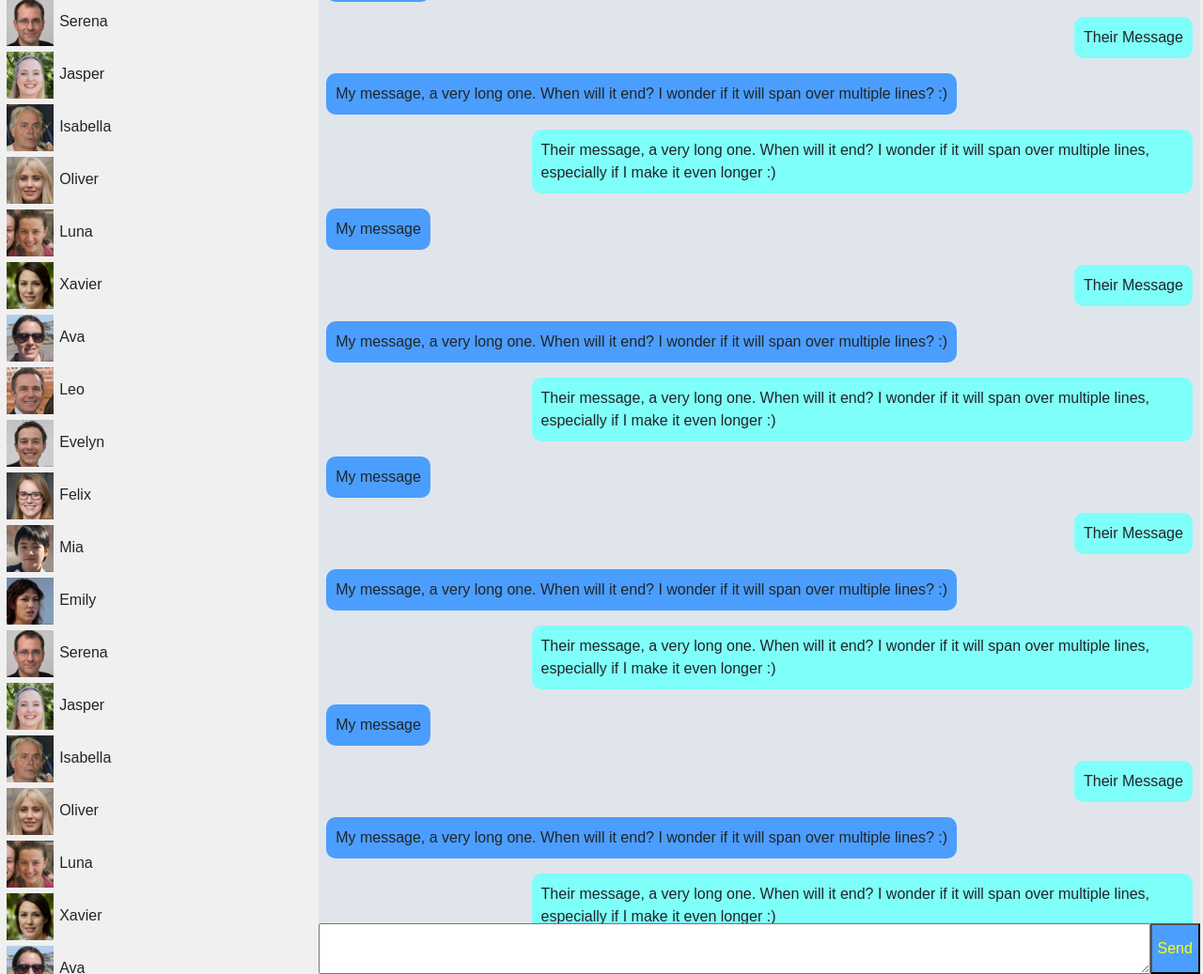
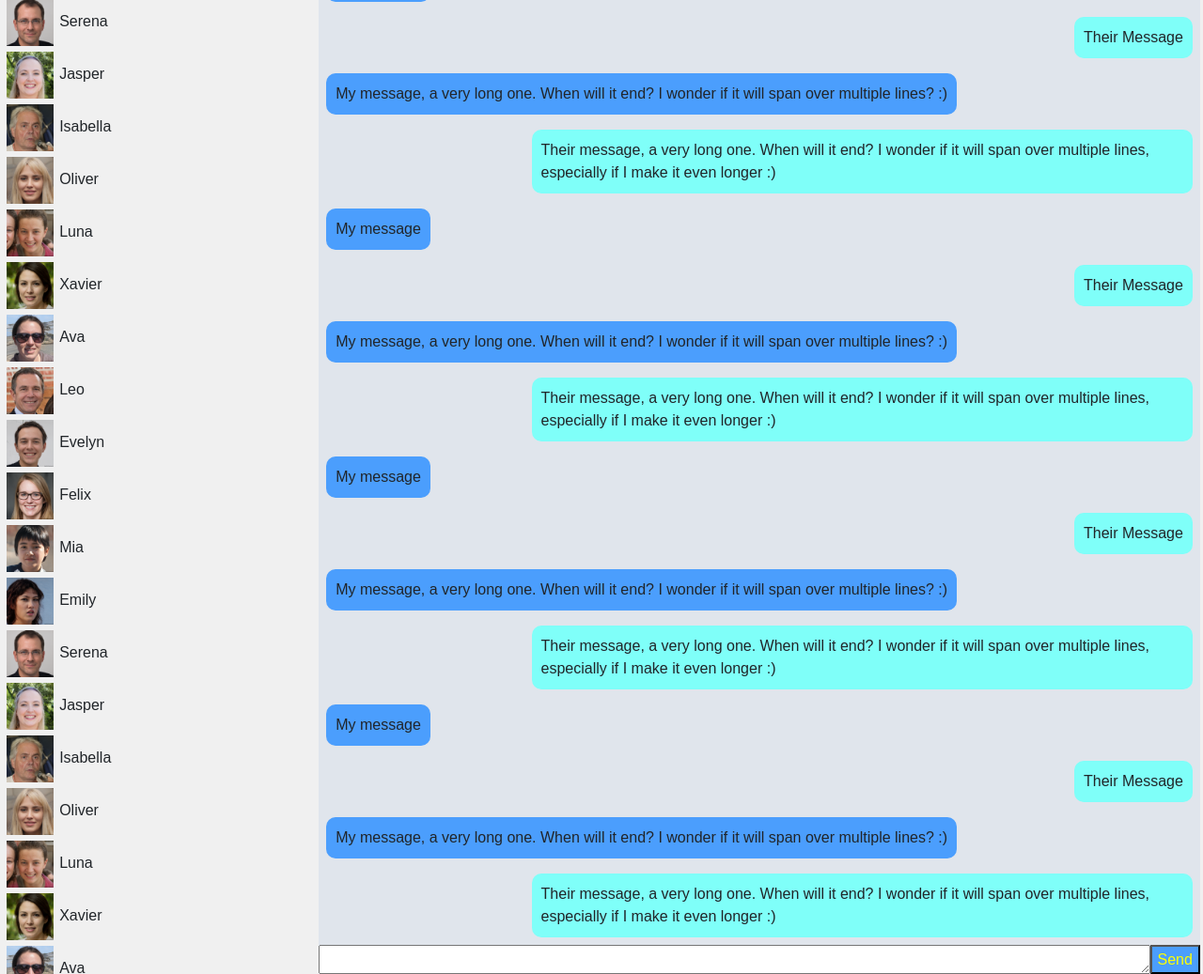
Before and after one commit to martindahlgren/CS50x-2022, a Django app: page /chat in a window 1280 px wide. Shown: the part 164-1201 px from the top of the page at 94% size. Run offline with Django 4.2, Linux system fonts and the light colour scheme; the visitor is signed in with stand-in values (Sample User, id 1); parts of the project's set-up code (start-up, migrations or seed data) failed here and were passed over.

Commit message:
Scroll to end of chat

```diff
--- /dev/null
+++ b/ConnectionCards/app/static/app/chat.js
@@ -0,0 +1,23 @@
+window.addEventListener('load', function () {
+  console.log("Page has loaded!")
+  scroll_to_chat_end();
+  update_new_msg_height();
+})
+
+function scroll_to_chat_end()
+{
+  messages = document.querySelector('#messages');
+  if (messages)
+  {
+    messages.scrollTop = messages.scrollHeight;
+  }
+
+}
+
+function update_new_msg_height()
+{
+  newmessage = document.querySelector('#new-message');
+  newmessage.style.minheight = "";
+  newmessage.style.height=0;
+  newmessage.style.height = Math.max(newmessage.scrollHeight + 3) + "px"
+}
--- a/ConnectionCards/app/static/app/styles.css
+++ b/ConnectionCards/app/static/app/styles.css
@@ -221,7 +221,7 @@ button {
     display: flex;
 }
 
-.new-message {
+#new-message {
     flex: 1;
 }
 
--- a/ConnectionCards/app/templates/app/chat.html
+++ b/ConnectionCards/app/templates/app/chat.html
@@ -122,7 +122,7 @@
         </div>
 
         <div class=message-writing>
-            <textarea class="new-message" name="text" oninput='this.style.minheight = "";this.style.height = Math.max(this.scrollHeight + 3) + "px"'></textarea><button>Send</button>
+            <textarea id="new-message" name="text" oninput="update_new_msg_height()"></textarea><button>Send</button>
         </div>
 
     </div>
@@ -130,8 +130,7 @@
 
 </div>
 
-
-
+<script src="/static/app/chat.js"></script>
 
 
 {% endblock %}
```
